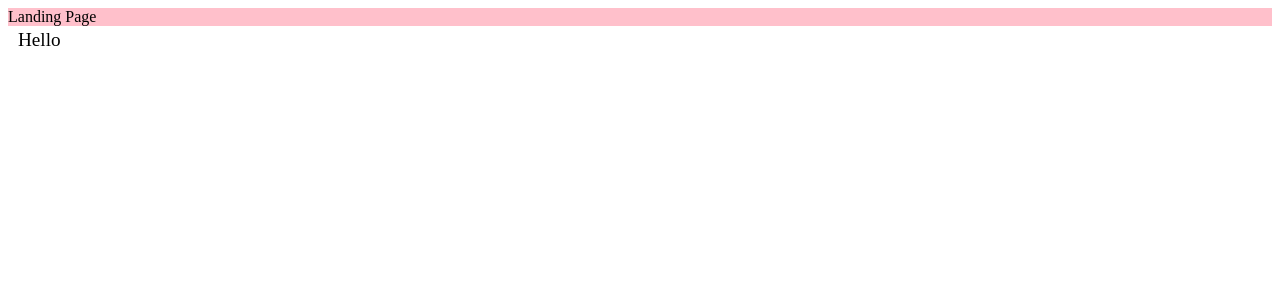
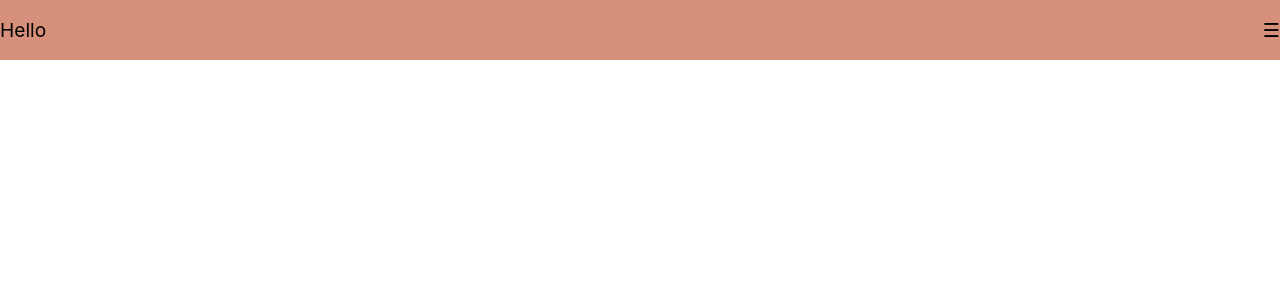
Before and after one commit to emmarskillings/portfolio, a React (Create React App) app: page / in a window 1280 px wide. Shown: the top 300 px of the page. Built offline with nearby package versions, Linux system fonts and the light colour scheme.

Commit message:
Removed default body margin and modified header

```diff
--- a/src/components/Header.js
+++ b/src/components/Header.js
@@ -1,19 +1,20 @@
 import React from 'react';
 import styled from 'styled-components';
 
-import palette from '../theme/';
+import palette from '../theme/palette';
 
 export default () => {
   return (
     <Header>
       <div>Hello</div>
+        <div>&#x2630;</div>
     </Header>
   )
 }
 
 
 const Header = styled.header`
-  background-color: palette.tertiary;
+  background-color: ${palette.tertiary};
   font-size: 1.2em;
 
   display: flex;
@@ -24,5 +25,4 @@ const Header = styled.header`
   top: 0;
   width: 100%;
   min-height: 60px;
-  padding: 10px;
-`
+`;
--- a/src/index.js
+++ b/src/index.js
@@ -5,6 +5,7 @@ import * as serviceWorker from './serviceWorker';
 
 import theme from './theme'
 import App from './App';
+import './index.css';
 
 const render = () => {
   ReactDOM.render(
--- a/src/theme/index.js
+++ b/src/theme/index.js
@@ -1,11 +1,11 @@
 // import button from './button';
 // import input from './input';
-// import palette from './palette';
+import palette from './palette';
 // import popovers from './popovers';
 // import animations, { transition } from './animations';
 
 export default {
-  // ...palette,
+  ...palette,
   //
   // animations,
   // button,
```
